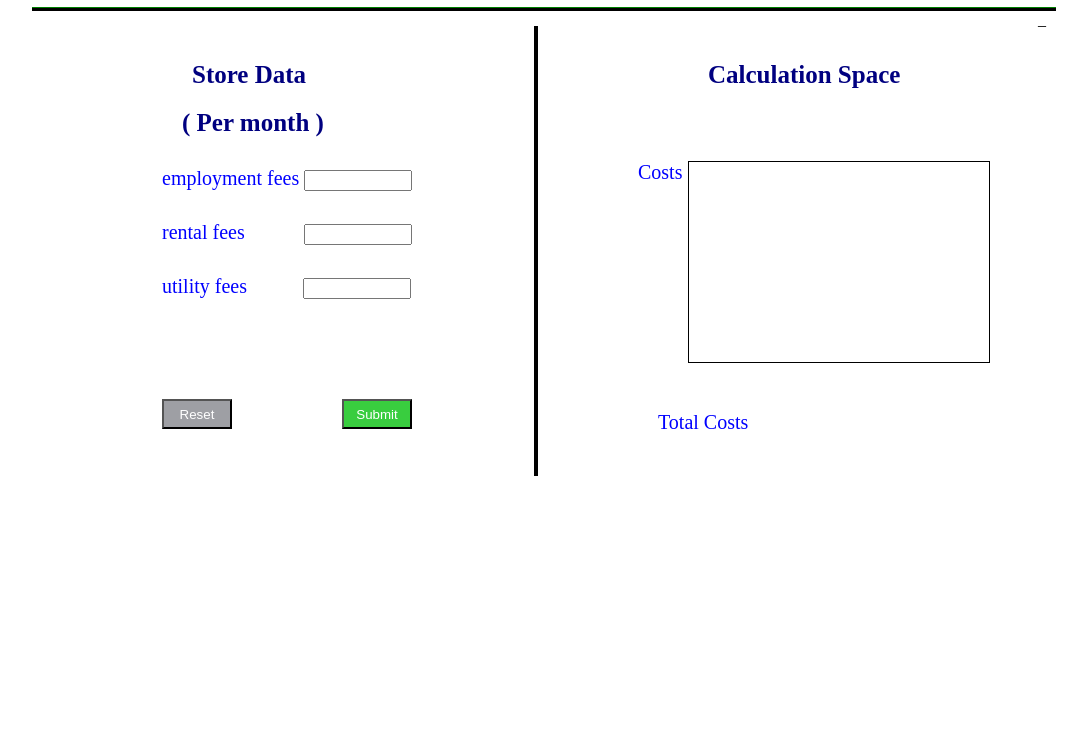
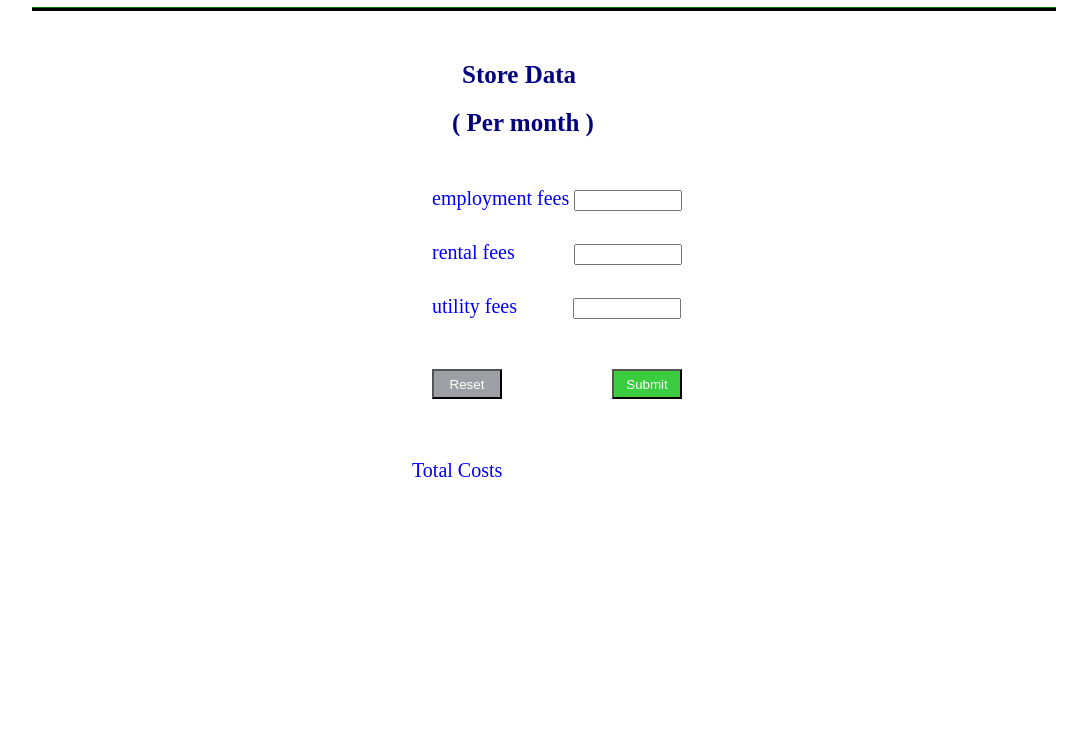
Before and after one commit to wzhoujdz/IAAA, a website: page public/fixedCost.html in a window 1280 px wide. Shown: the part 60-800 px from the top of the page, without its empty margins (102-1189 px from the left). Drawn offline with Linux system fonts and the light colour scheme.

Commit message:
fixed change

```diff
--- a/public/fixedCost.html
+++ b/public/fixedCost.html
@@ -26,7 +26,7 @@
         </div>
         <div style = "float:left;margin-left:10px;margin-top:10px;border-bottom:3px solid black;width:1024px;height:1px;color:black;background:green;">
         </div>
-        <div style = "float:left; width:512px; height:1024px">
+        <div style = "float:left; width:512px; height:1024px; margin-left:270px">
             <div style = "float:left; width:512px">
                 <div style = "float: left;margin-top:50px; margin-left:170px;text-align:center;font-size:25px; color:navy;font-weight:700;">
                     Store Data
@@ -37,6 +37,7 @@
                     ( Per month )
                 </div>
             </div>
+            <div style="float:left;margin-top:20px;width:512px">
                 <div style = "float:left;margin-left: 140px; font-size:20px;color:blue;font-weight:500;margin-top:30px;">
                     employment fees
                     <input style= "width: 100px" type="text" id="employmentFees" />
@@ -49,43 +50,28 @@
                     utility fees
                     <input style= "width: 100px; margin-left: 51px;" type="text" id="utilityFees" />
                 </div>
+            </div>
 
-            <button id="resetId" style="margin-left:140px;width:70px;height:30px;color:white;background:#818289c4;float:left;margin-top:100px;">
+            <button id="resetId" style="margin-left:140px;width:70px;height:30px;color:white;background:#818289c4;float:left;margin-top:50px;">
 				Reset
             </button>
-            <button id="submitId" style="margin-left:110px;width:70px;height:30px;color:white;background:#39cd3f;float:left;margin-top:100px;">
+            <button id="submitId" style="margin-left:110px;width:70px;height:30px;color:white;background:#39cd3f;float:left;margin-top:50px;">
 				Submit
             </button>
+
+            <div>
+                <div style = "float:left; width:500px; height:1024px">
+                    <div style = "float: left;margin-top:60px; margin-left:120px;font-size:20px; color:blue;font-weight:500;">
+                        Total Costs
+                    </div>
+                    <div id= "totalCost" style = "float: left;margin-top:60px; margin-left:120px;font-size:20px; color:black;font-weight:500;">
+                    </div>
             </div>
 
-        <div style = "float:left; margin-top:15px;width:4px; height:450px;background:black;">
         </div>
-_
-        <div style = "float:left; width:500px; height:1024px">
-            <div style = "float:left; width:500px; height:100px">
-                <div style = "float: left;margin-top:50px; margin-left:170px;text-align:center;font-size:25px; color:navy;font-weight:700;">
-                    Calculation Space
+
         </div>
-            </div>
-            <div style = "float:left; width:100px; height:100px">
-                <div style = "float: left;margin-top:50px; margin-left:100px;font-size:20px; color:blue;font-weight:500;">
-                    Costs
-                </div>
-            </div>
-            <div style = "float:left; width:400px; height:200px">
-                <div id="space" style = "float: left;margin-top:50px; width:300px; height:200px; margin-left:50px;font-size:20px; color:blue;font-weight:500;border:1px solid black;">
-                </div>
-            </div>
-            <div style = "float:left; width:500px; height:1024px">
-                <div style = "float: left;margin-top:100px; margin-left:120px;font-size:20px; color:blue;font-weight:500;">
-                    Total Costs
-                </div>
-                <div id= "totalCost" style = "float: left;margin-top:100px; margin-left:120px;font-size:20px; color:black;font-weight:500;">
-                </div>
-            </div>
-        </div>
-        </div>
-=
+
     </div>
 
 	<script defer src="js/fixedCost.js"></script>
```
Lines whose indentation alone changed are shown as unchanged.
